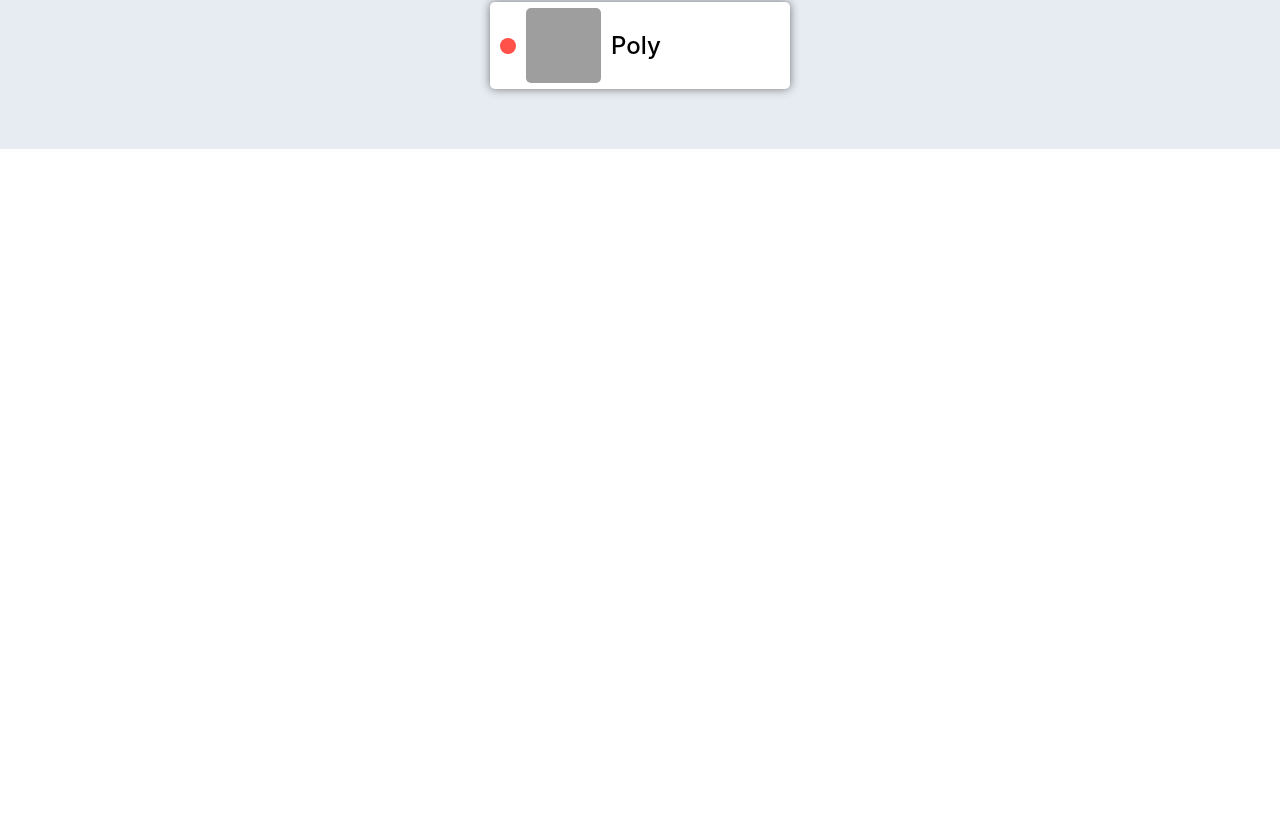
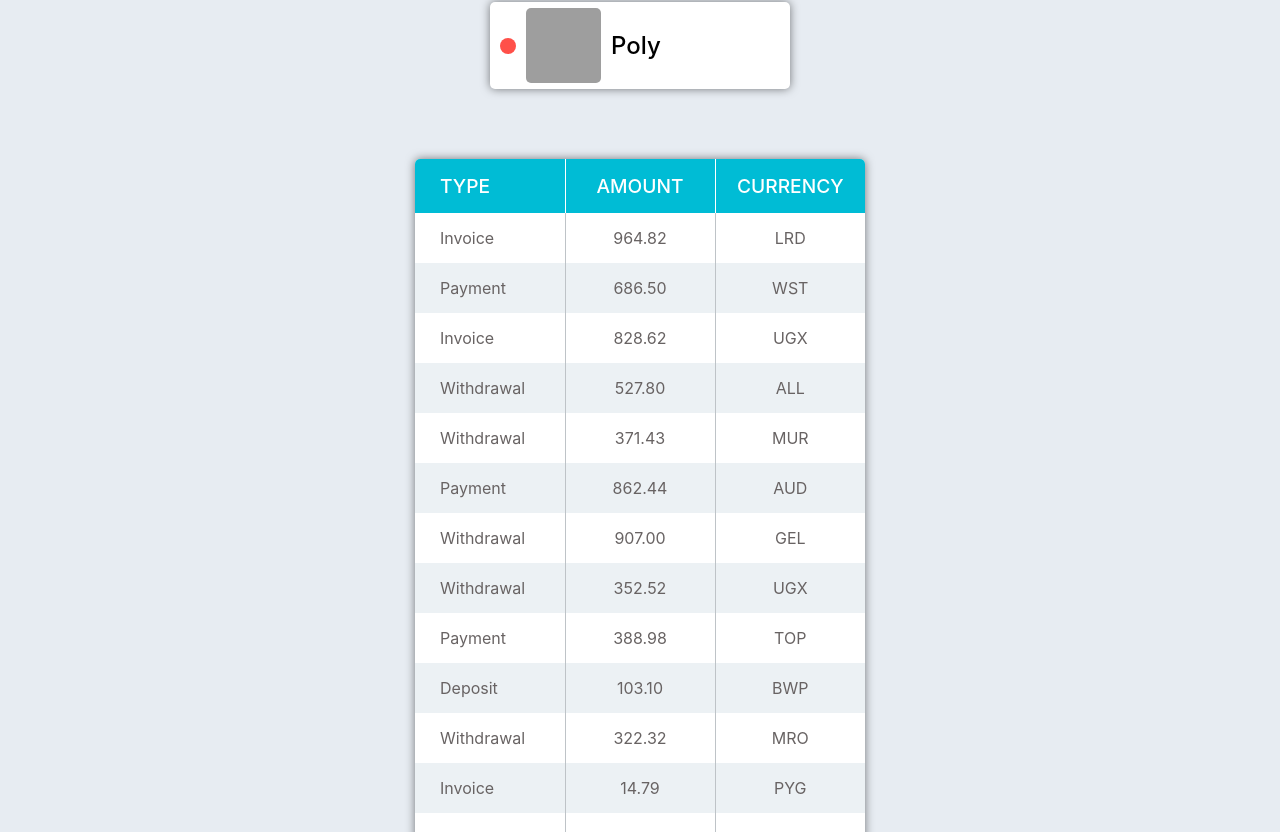
Before and after one commit to artisthire/goit-react-hw-01-components, a React (Create React App) app: page / in a window 1280 px wide. Shown: the part 1528-2360 px from the top of the page. Before the commit the page ends 1677 px from the top, so only its background shows below. Built offline with nearby package versions, Linux system fonts and the light colour scheme; grey boxes are pictures that could not be loaded.

Commit message:
Created TransactionHistory component

```diff
--- a/src/App.jsx
+++ b/src/App.jsx
@@ -1,10 +1,12 @@
 import Profile from './components/profile/';
 import Statistics from './components/statistics/';
 import FriendList from './components/friendlist/';
+import TransactionHistory from './components/transactionhistory';
 // data
 import userData from './data/user.json';
 import statistics from './data/data.json';
 import friends from './data/friends.json';
+import transactions from './data/transactions.json';
 // style
 import s from './app.module.scss';
 
@@ -24,6 +26,8 @@ export const App = () => {
       <Statistics stats={statistics} />
 
       <FriendList friends={friends} />
+
+      <TransactionHistory items={transactions} />
     </div>
   );
 };
--- a/src/components/friendlist/FriendListItem.js
+++ b/src/components/friendlist/FriendListItem.js
@@ -2,7 +2,7 @@ import React from 'react';
 import PropTypes from 'prop-types';
 import s from './friendlist.module.scss';
 
-const FriendListItem = ({ avatar, name, isOnline, id }) => (
+const FriendListItem = ({ avatar, name, isOnline }) => (
   <li className={s.item}>
     <span
       className={isOnline ? `${s.status} ${s.status_online}` : `${s.status}`}
--- /dev/null
+++ b/src/components/transactionhistory/TransactionHistory.js
@@ -0,0 +1,31 @@
+import React from 'react';
+import PropTypes from 'prop-types';
+import s from './transactionhistory.module.scss';
+
+const TransactionHistory = ({ items }) => (
+  <table className={s.transaction_history}>
+    <thead>
+      <tr>
+        <th className={s.type}>Type</th>
+        <th>Amount</th>
+        <th>Currency</th>
+      </tr>
+    </thead>
+
+    <tbody>
+      {items.map(({ id, type, amount, currency }) => (
+        <tr key={id}>
+          <td className={s.type}>{type}</td>
+          <td>{amount}</td>
+          <td className={s.currency}>{currency}</td>
+        </tr>
+      ))}
+    </tbody>
+  </table>
+);
+
+TransactionHistory.prototype = {
+  items: PropTypes.array.isRequired,
+};
+
+export default TransactionHistory;
--- /dev/null
+++ b/src/components/transactionhistory/index.js
@@ -0,0 +1 @@
+export { default } from './TransactionHistory';
--- /dev/null
+++ b/src/components/transactionhistory/transactionhistory.module.scss
@@ -0,0 +1,52 @@
+@import '../variables';
+
+.transaction_history {
+  width: 100%;
+  max-width: $max-width;
+  text-align: center;
+  border-radius: 5px;
+  color: $light-grey;
+  background-color: $white;
+  box-shadow: 0 0 $shadow-blur 0 $shadow-color;
+  table-layout: fixed;
+  border-collapse: collapse;
+  overflow: hidden;
+
+  & thead th {
+    font-size: 1.2rem;
+    font-weight: 500;
+    text-transform: uppercase;
+    color: $white;
+    background-color: #00bcd5;
+
+    &:not(:last-child) {
+      border-right: 1px solid $white;
+    }
+  }
+
+  & tbody tr:nth-child(even) {
+    background-color: #ecf1f4;
+  }
+
+  & tbody td:not(:last-child) {
+    border-right: 1px solid $border-color;
+  }
+
+  & td,
+  & th {
+    padding: 15px 5px;
+
+    &.type {
+      padding-left: 25px;
+      text-align: left;
+    }
+  }
+
+  & td.type {
+    text-transform: capitalize;
+  }
+}
+
+.currency {
+  text-transform: uppercase;
+}
```
